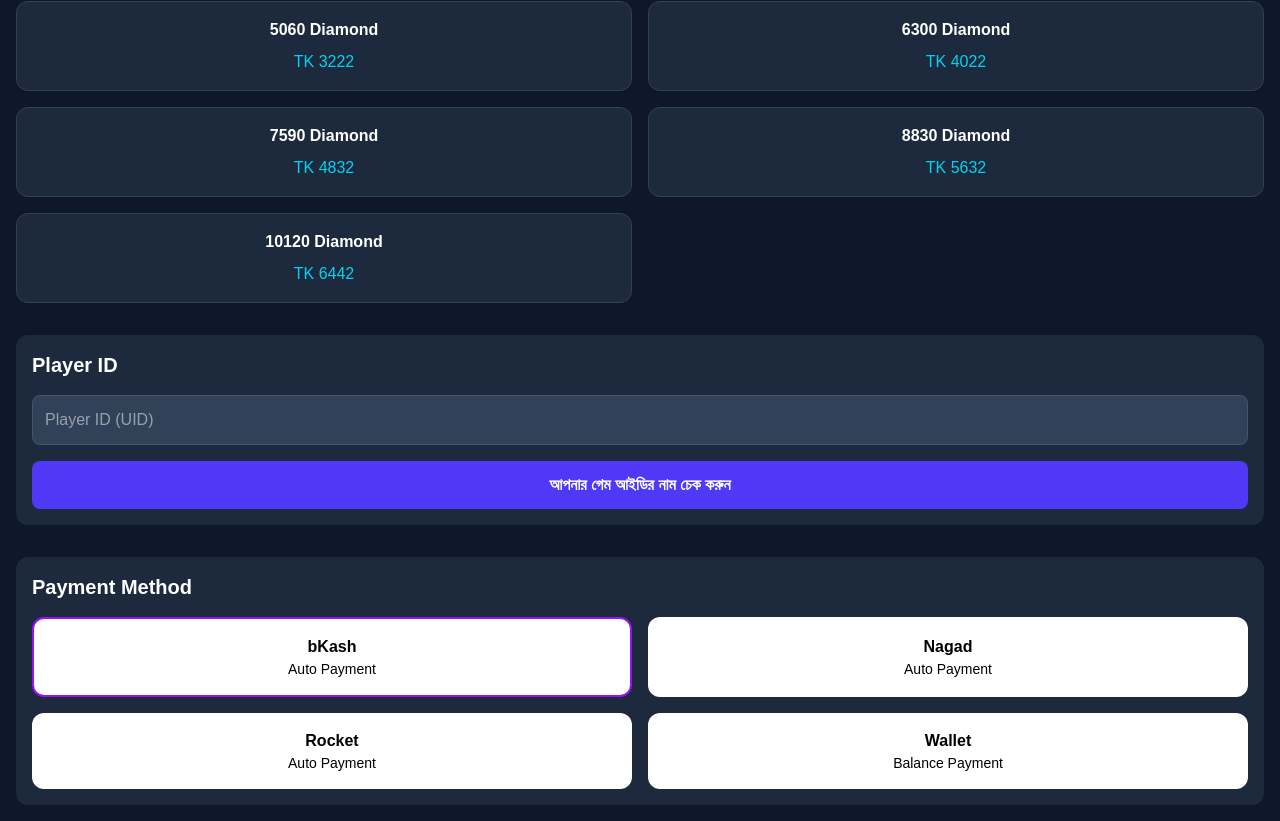
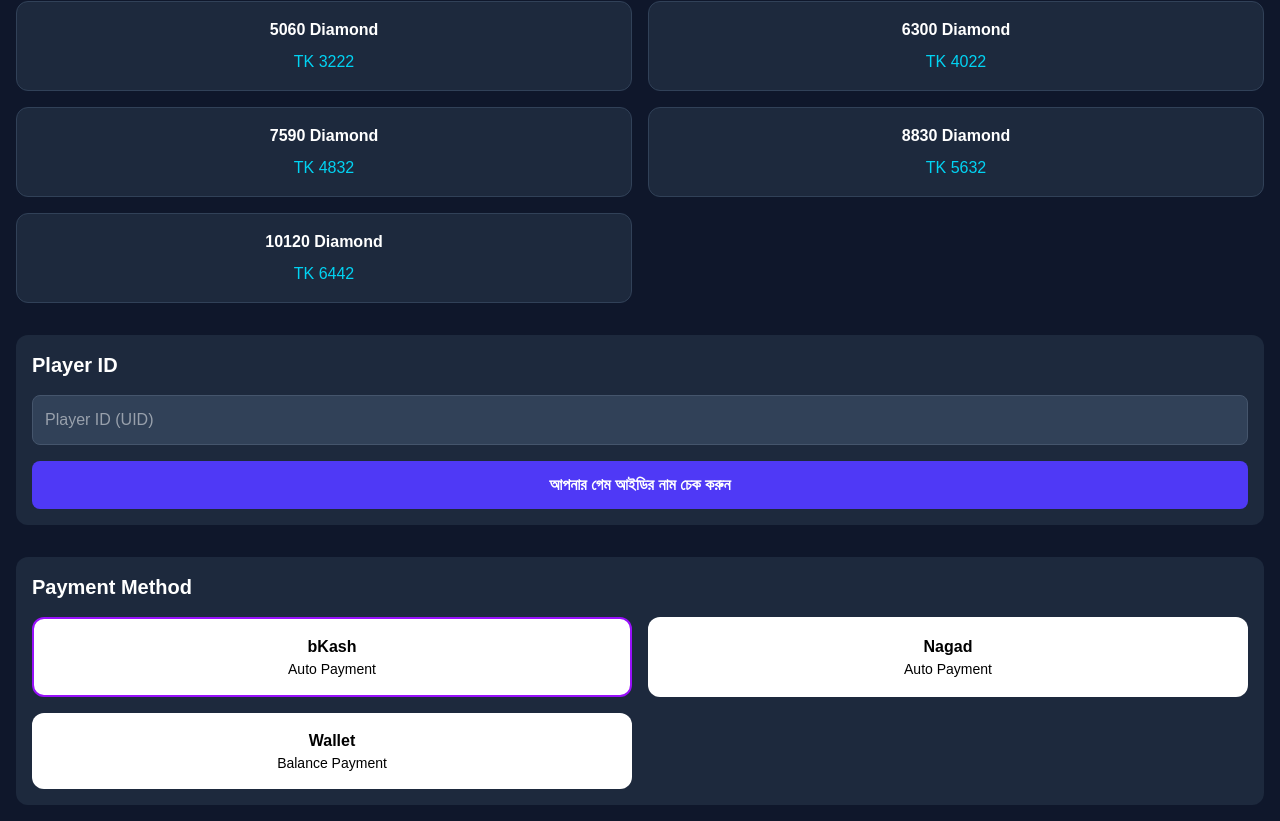
Before and after one commit to omorbro/topup-bd, a Next.js app: page /topup in a window 1280 px wide. Shown: the part 923-1744 px from the top of the page. Built offline with nearby package versions, Linux system fonts and the light colour scheme.

Commit message:
Remove Rocket payment

```diff
--- a/app/topup/page.tsx
+++ b/app/topup/page.tsx
@@ -72,11 +72,6 @@
     </button>
 
     <button className="bg-white text-black rounded-xl p-4">
-      <p className="font-bold">Rocket</p>
-      <p className="text-sm">Auto Payment</p>
-    </button>
-
-    <button className="bg-white text-black rounded-xl p-4">
       <p className="font-bold">Wallet</p>
       <p className="text-sm">Balance Payment</p>
     </button>
```
